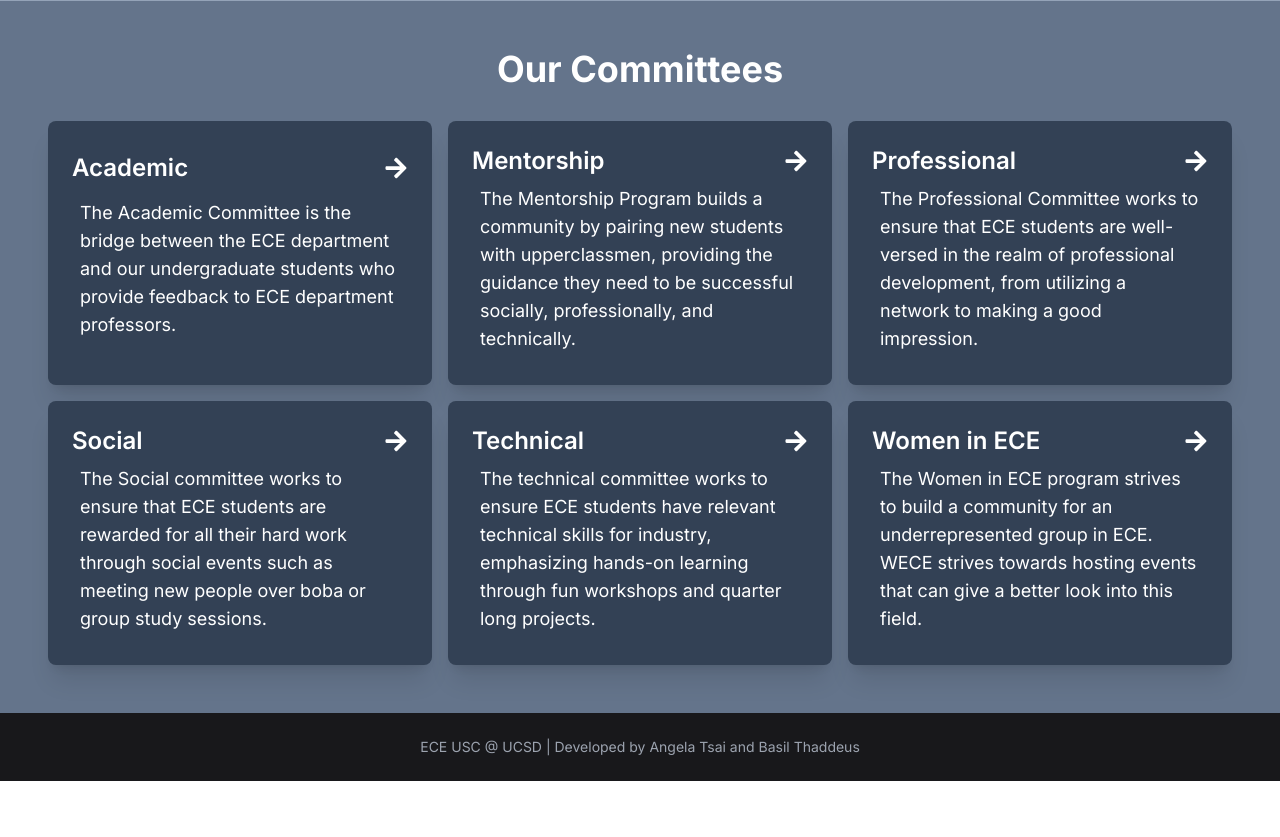
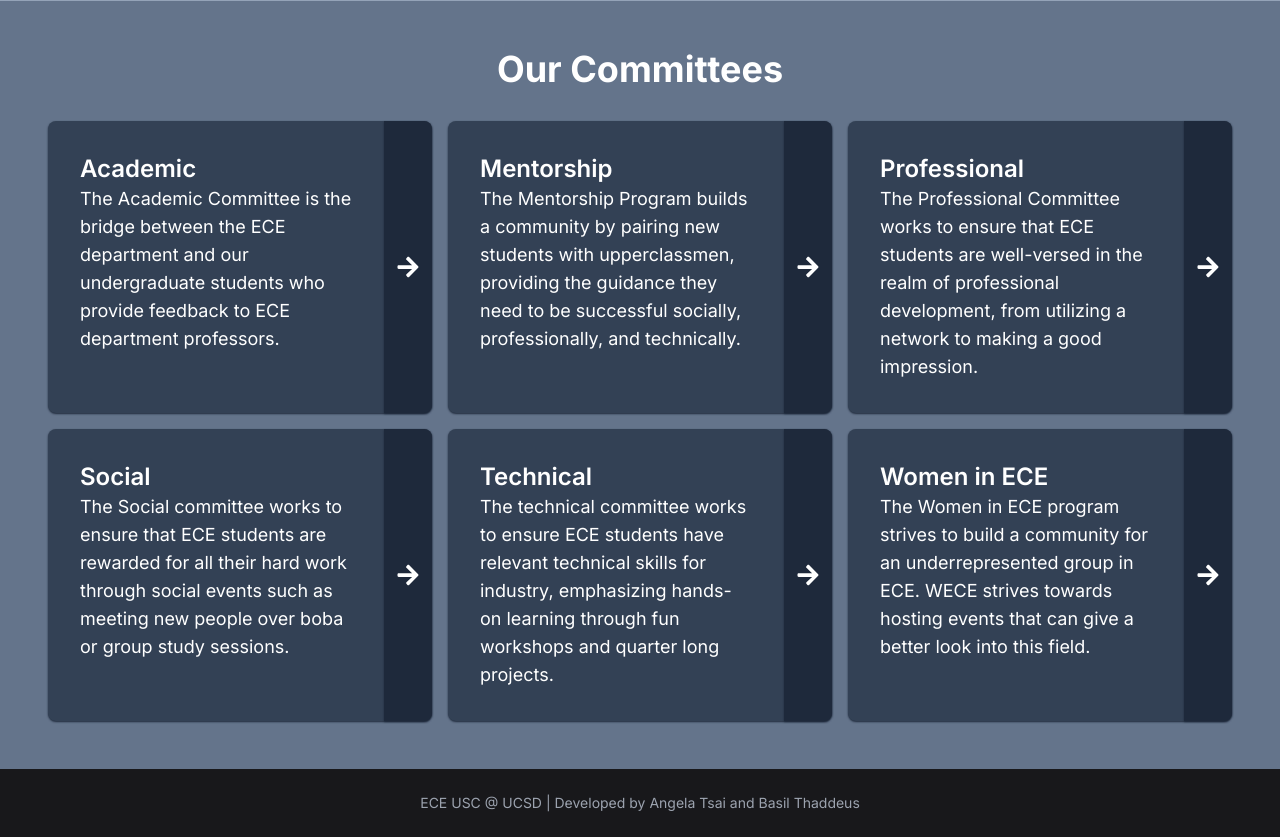
Before and after one commit to eceusc/eceusc.ucsd.edu, a Next.js app: page / in a window 1280 px wide. Shown: the part 1400-2237 px from the top of the page. Before the commit the page ends 2181 px from the top, so only its background shows below. Built offline with nearby package versions, Linux system fonts and the light colour scheme.

Commit message:
Committee Cards on home page updated

```diff
--- a/src/components/committee.tsx
+++ b/src/components/committee.tsx
@@ -56,20 +56,18 @@ export default function Committee() {
 function CommitteeItem(name: string, desc: string, redirect: string) {
 	return (
 		<>
-			<div className="grid grid-flow-row p-6  rounded-lg bg-slate-700 shadow-xl">
-				<div className="flex justify-between items-center">
-					<Link href={redirect}>
-						<span className="text-2xl text-white font-semibold">
-							{name}
-						</span>
-					</Link>
-					<Link href={redirect}>
-						<FaArrowRight className="text-2xl text-white font-semibold" />
-					</Link>
+			<div className="grid grid-flow-col grid-cols-8 rounded-lg bg-slate-700 shadow-sm shadow-slate-800">
+				<div className="flex flex-col col-start-1 col-end-8 p-8">
+					<span className="text-2xl text-white font-semibold">{name}</span>
+					<div className="tracking-normal">
+						<span className="text-lg text-white indent-0">{desc}</span>
+					</div>
 				</div>
-				<div className="tracking-normal p-2">
-					<span className="text-lg text-white indent-0">{desc}</span>
-				</div>
+				<Link href={redirect}>
+					<div className="flex flex-col justify-center m-auto col-start-8 rounded-r-lg bg-slate-800 hover:bg-slate-900 hover:shadow-slate-900 shadow-sm shadow-slate-800 h-full transition-all">
+						<FaArrowRight className="text-2xl text-white font-semibold self-center" />
+					</div>
+				</Link>
 			</div>
 		</>
 	);
```
